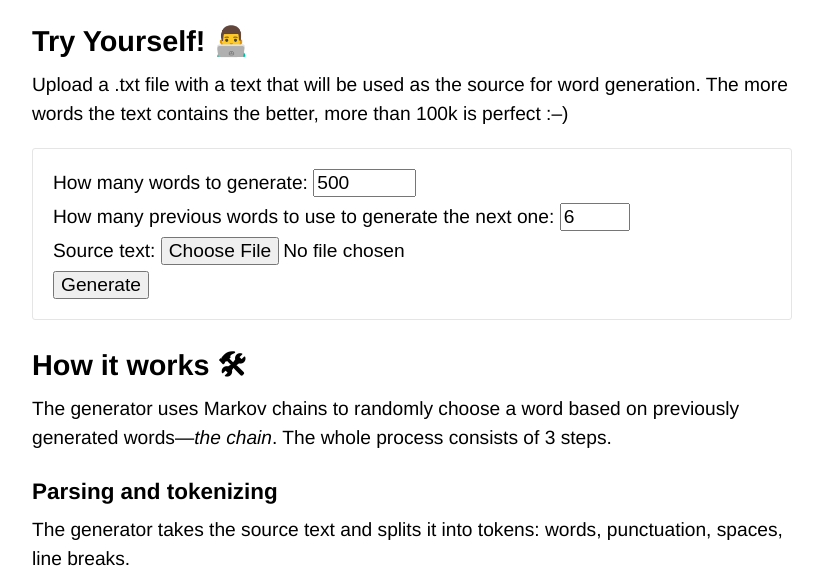
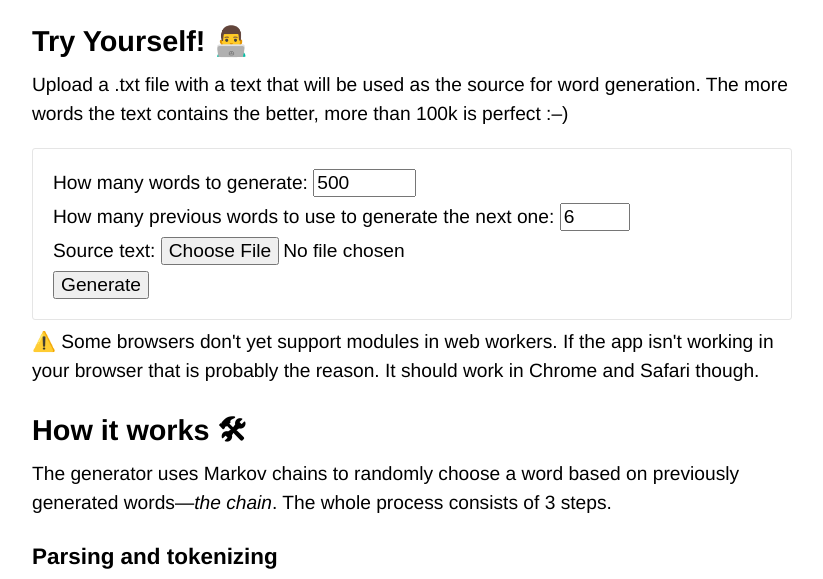
Before and after one commit to bespoyasov/text-generator, a website: page browser/index.html in a window 1280 px wide. Shown: the part 192-771 px from the top of the page, without its empty margins (228-1051 px from the left). Drawn offline with Linux system fonts and the light colour scheme.

Commit message:
Add a disclaimer about possibly non-working modules in web workers

```diff
--- a/browser/index.html
+++ b/browser/index.html
@@ -32,6 +32,8 @@
 
     <div class="result" id="result" contenteditable></div>
 
+    <p>⚠️ Some browsers don't yet support modules in web workers. If the app isn't working in your browser that is probably the reason. It should work in Chrome and Safari though.</p>
+
     <h2>How it works 🛠</h2>
     <p>The generator uses Markov chains to randomly choose a word based on previously generated words—<i>the chain</i>. The whole process consists of 3 steps.</p>
 
```
